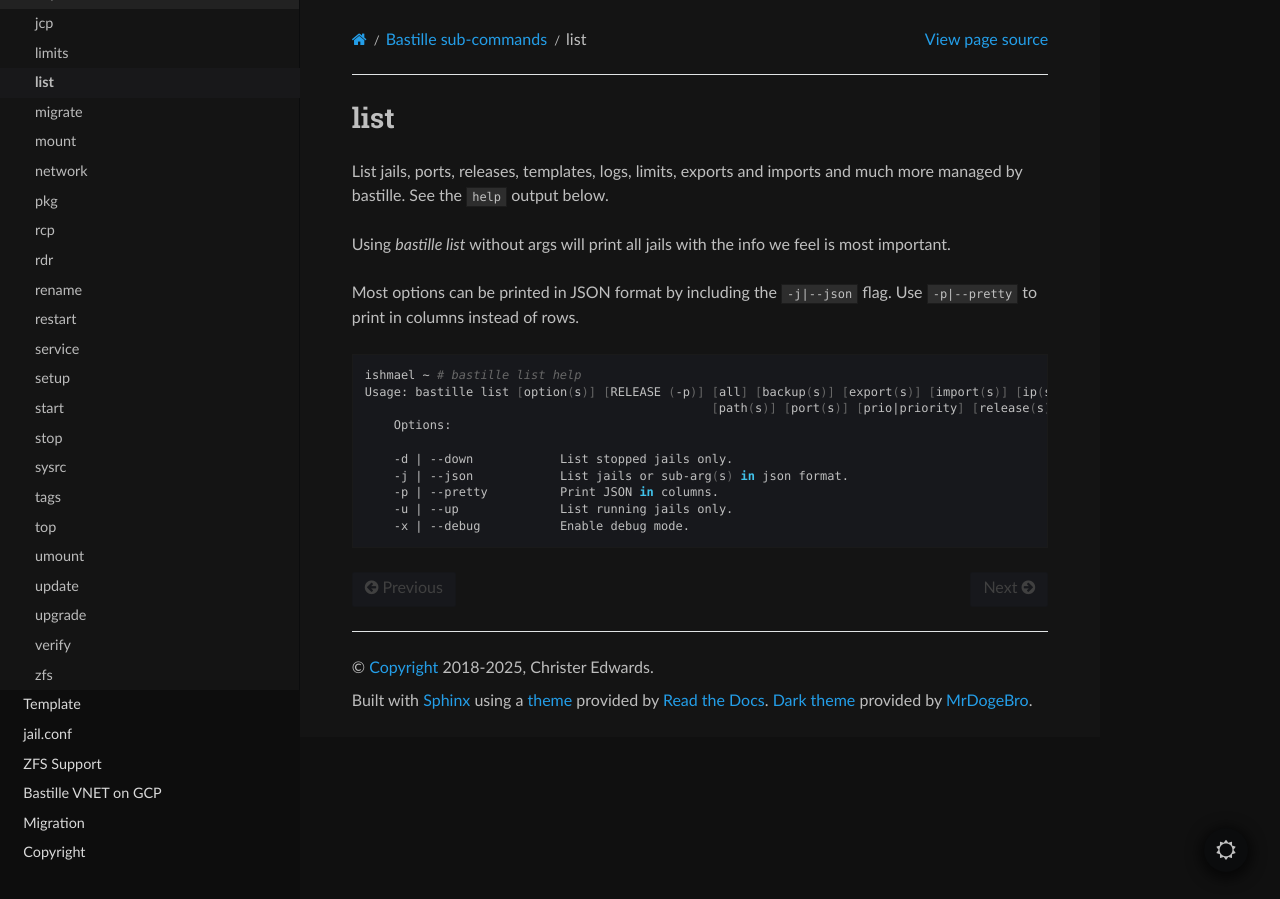
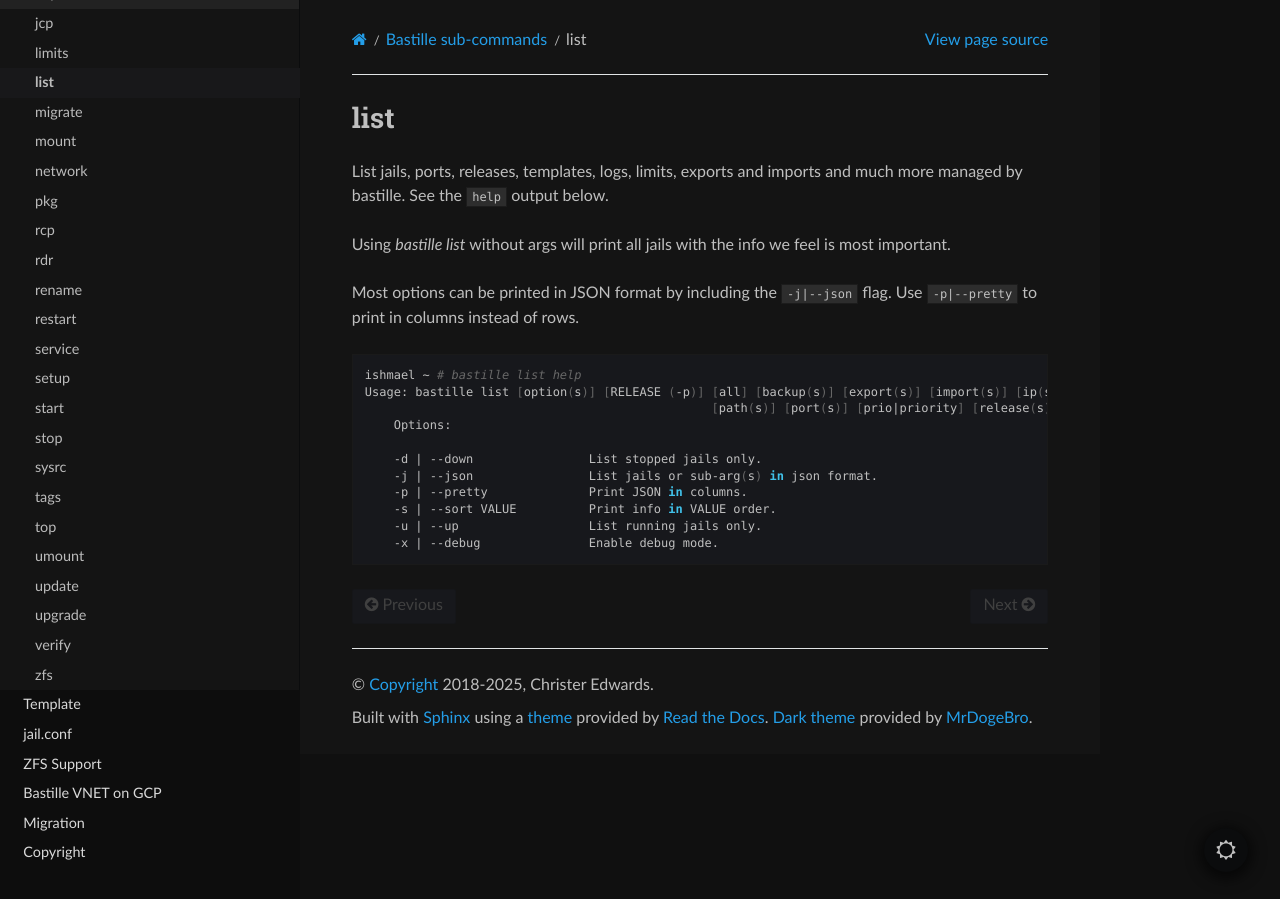
Before and after one commit to BastilleBSD/bastille, a Sphinx documentation site: the page built from docs/chapters/subcommands/list.rst, in a window 1280 px wide. Built offline with Sphinx 7.4.7 and the Read the Docs theme 3.1.0, drawn with Linux system fonts in a browser that asks for light colours.

Commit message:
docs: lost: Update for -s

```diff
--- a/docs/chapters/subcommands/list.rst
+++ b/docs/chapters/subcommands/list.rst
@@ -13,11 +13,12 @@ to print in columns instead of rows.
 
   ishmael ~ # bastille list help
   Usage: bastille list [option(s)] [RELEASE (-p)] [all] [backup(s)] [export(s)] [import(s)] [ip(s)] [jail(s)] [limit(s)] [log(s)]
-                                                  [path(s)] [port(s)] [prio|priority] [release(s)] [state(s)] [template(s)]
+                                                  [path(s)] [port(s)] [prio|priority] [release(s)] [state(s)] [template(s)] [type]
       Options:
 
-      -d | --down            List stopped jails only.
-      -j | --json            List jails or sub-arg(s) in json format.
-      -p | --pretty          Print JSON in columns.
-      -u | --up              List running jails only.
-      -x | --debug           Enable debug mode.
+      -d | --down                List stopped jails only.
+      -j | --json                List jails or sub-arg(s) in json format.
+      -p | --pretty              Print JSON in columns.
+      -s | --sort VALUE          Print info in VALUE order.
+      -u | --up                  List running jails only.
+      -x | --debug               Enable debug mode.
```
